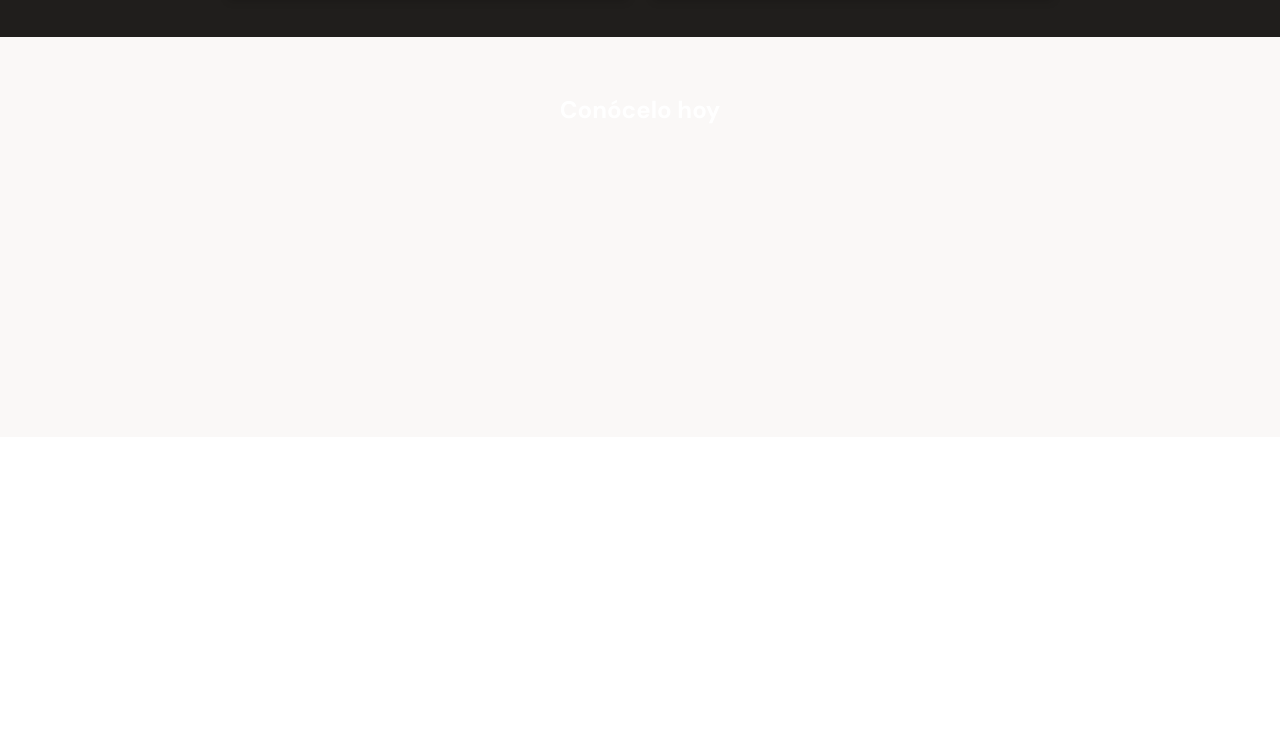
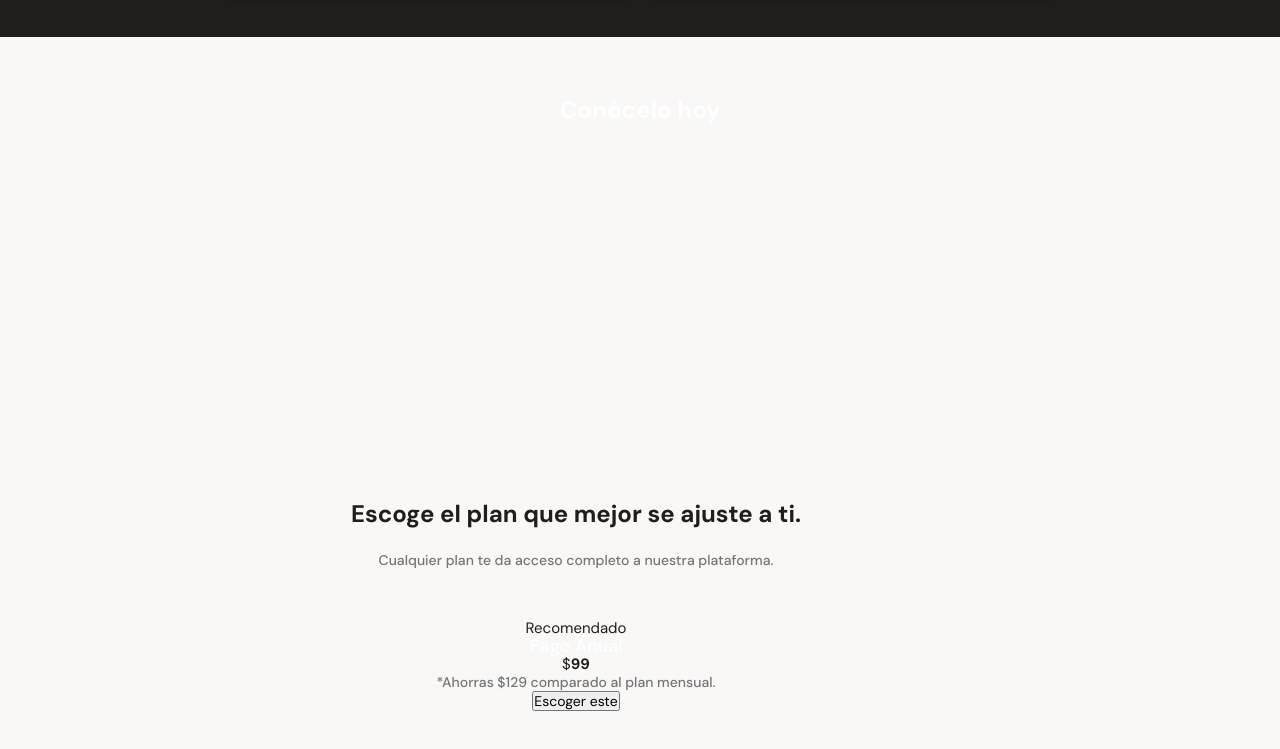
Before and after one commit to fabiot2/Batabit, a plain HTML site: page index.html in a window 1280 px wide. Shown: the part 1568-2317 px from the top of the page. Before the commit the page ends 2005 px from the top, so only its background shows below. Drawn offline with Linux system fonts and the light colour scheme.

Commit message:
style planes container text

```diff
--- a/index.html
+++ b/index.html
@@ -124,10 +124,26 @@
                 </article>
             </div>
         </section>
-        <section class="comodin__container-main">
-            <h2 class="comodin__container-text">Conócelo hoy</h2>
+        <section class="comodin__container-main" id="planes">
+            <h2 class="comodin__container-title">Conócelo hoy</h2>
         </section>
-        <section></section>
+        <section class="planes__container-main">
+            <div class="planes__container-text">
+                <h2>Escoge el plan que mejor se ajuste a ti.</h2>
+                <p>Cualquier plan te da acceso completo a nuestra plataforma.</p>
+            </div>
+        <section class="planes__container-cards">
+            <div class="card__container">
+                <span>Recomendado</span>
+                <div>
+                    <h3>Pago Anual</h3>
+                    <span>$<b>99</b></span>
+                    <p>*Ahorras $129 comparado al plan mensual.</p>
+                    <button>Escoger este</button>
+                </div>
+            </div>
+        </section>
+        </section>
     </main>
     <footer>
 
--- a/style.css
+++ b/style.css
@@ -386,3 +386,26 @@ main {
     text-align: center;
     padding-top: 6rem ;
 }
+
+.planes__container-main {
+    width: 90%;
+    min-width: 32rem;
+    padding: 6.4rem 0;
+    text-align: center;
+}
+
+.planes__container-text {
+    width: 90%;
+    min-width: 28.8rem;
+    height: auto;
+    margin: 0 auto;
+}
+
+.planes__container-text h2 {
+    color: var(--bt-warm-black);
+}
+
+.planes__container-text p {
+    color: var(--bt-warm-gray);
+    margin: 2.4rem auto 5rem auto;
+}
```
